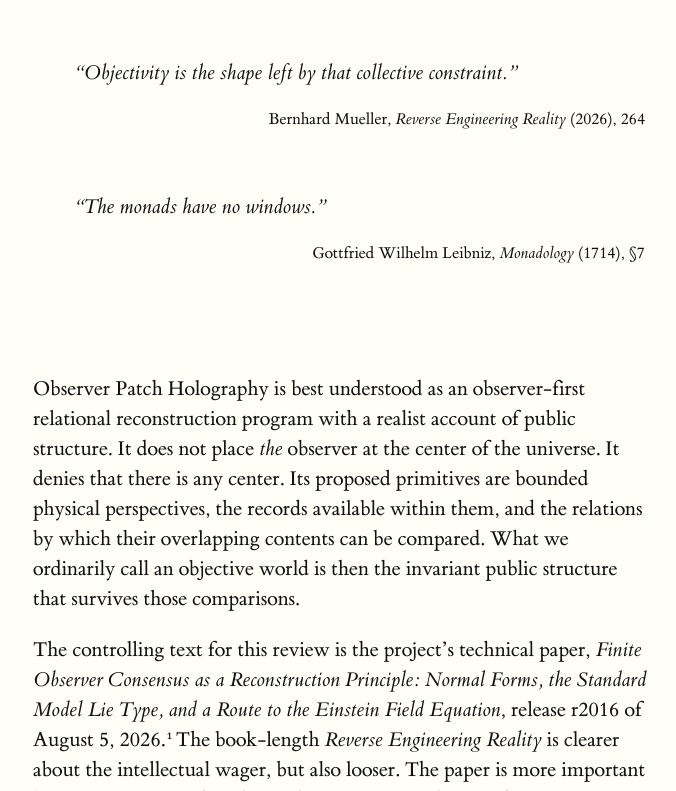
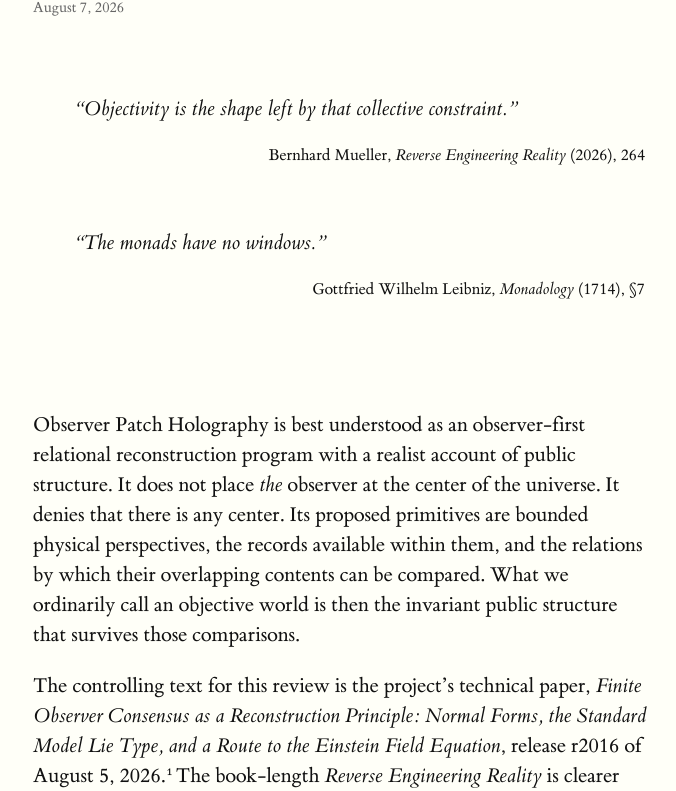
Before and after one commit to barasch/notes, a plain HTML site: page observer-patch-holography-review.html in a window 1280 px wide. Shown: the part 291-1082 px from the top of the page, without its empty margins (127-803 px from the left). Drawn offline with Linux system fonts and the light colour scheme.

Commit message:
Add OPH review publication date

```diff
--- a/observer-patch-holography-review.html
+++ b/observer-patch-holography-review.html
@@ -6,6 +6,7 @@
     <link rel="stylesheet" href="tufte.css"/>
     <link rel="icon" type="image/png" href="favicon.png"/>
     <meta name="viewport" content="width=device-width, initial-scale=1">
+    <meta name="date" content="2026-08-07"/>
     <meta name="description" content="A critical, nontechnical review of Observer Patch Holography as relational physics, its mathematical dependency map, and its philosophical ancestry."/>
     <style>
       .site-nav {
@@ -24,6 +25,13 @@
         width: 1rem;
         height: 1rem;
         flex: none;
+      }
+
+      .publication-date {
+        color: #666;
+        font-size: 1rem;
+        line-height: 1.4;
+        margin: 0.8rem 0 0;
       }
 
       .flow {
@@ -110,6 +118,10 @@
       }
 
       @media (prefers-color-scheme: dark) {
+        .publication-date {
+          color: #aaa;
+        }
+
         .flow-step:not(:last-child)::after {
           background: #151515;
         }
@@ -149,6 +161,7 @@
       <p class="site-nav"><a href="index.html"><img src="favicon.png" alt=""/>Notes</a></p>
       <h1 id="reality-in-the-overlap">Reality in the Overlap</h1>
       <p class="subtitle">A review of Observer Patch Holography</p>
+      <p class="publication-date"><time datetime="2026-08-07">August 7, 2026</time></p>
 
       <div class="epigraph">
         <blockquote>
```
